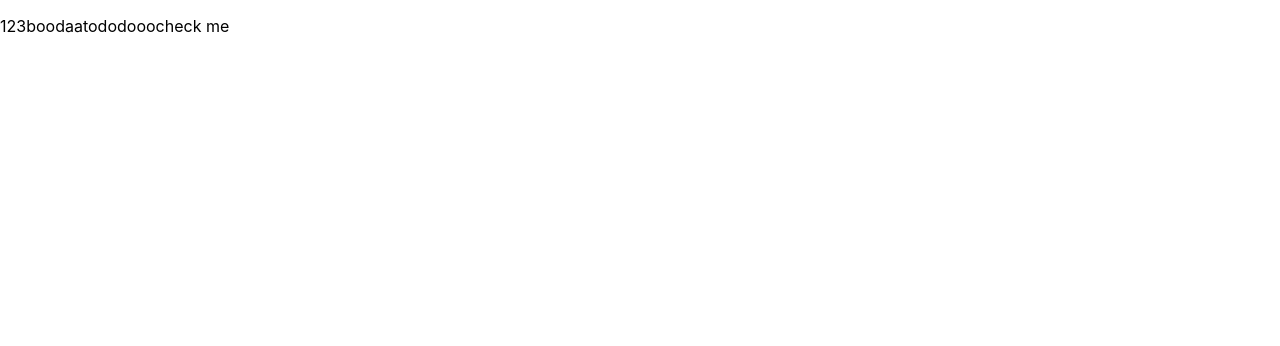
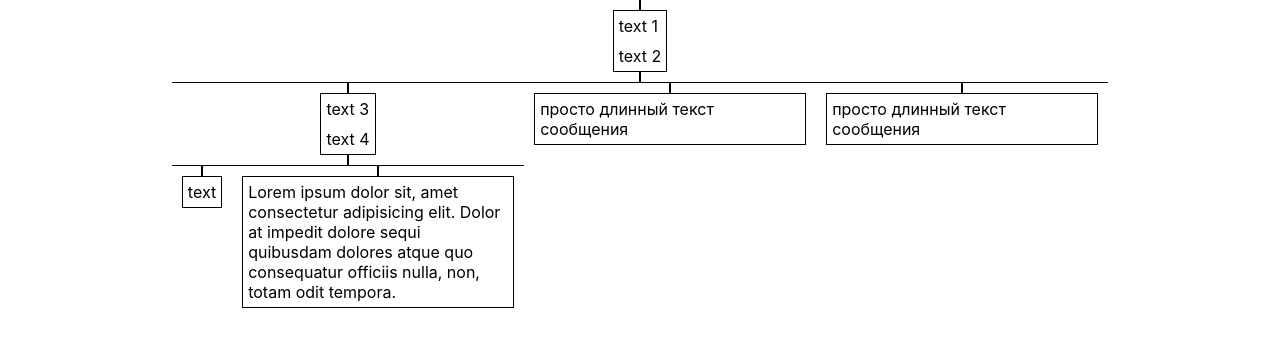
Before and after one commit to eLeontev/mind-map, a React (Create React App) app: page / in a window 1280 px wide. Shown: the top 346 px of the page. Built offline with nearby package versions, Linux system fonts and the light colour scheme.

Commit message:
add initial styles

```diff
--- a/src/App.css
+++ b/src/App.css
@@ -1,32 +1,4 @@
-.App {
-  text-align: center;
+#root {
+  display: flex;
+  flex-flow: row wrap;
 }
-
-.App-logo {
-  animation: App-logo-spin infinite 20s linear;
-  height: 40vmin;
-}
-
-.App-header {
-  background-color: #282c34;
-  min-height: 100vh;
-  display: flex;
-  flex-direction: column;
-  align-items: center;
-  justify-content: center;
-  font-size: calc(10px + 2vmin);
-  color: white;
-}
-
-.App-link {
-  color: #61dafb;
-}
-
-@keyframes App-logo-spin {
-  from {
-    transform: rotate(0deg);
-  }
-  to {
-    transform: rotate(360deg);
-  }
-}
--- a/src/App.js
+++ b/src/App.js
@@ -9,29 +9,35 @@ class App extends Component {
     this.state = {
       root: {
         id: 0,
-        labels: [1,2,3],
+        labels: ['text 1', 'text 2'],
         hasChildren: true,
       },
       blocks: [
         {
             id: 1,
-            labels: ['boo', 'daa'],
+            labels: ['text 3', 'text 4'],
             parentID: 0,
             hasChildren: true
         },
         {
             id: 2,
-            labels: ['todo'],
+            labels: ['text'],
             parentID: 1,
         },
         {
             id: 4,
-            labels: ['check me'],
+            labels: ['просто длинный текст сообщения'],
             parentID: 0,
         },
         {
+            id: 6,
+            labels: ['просто длинный текст сообщения'],
+            parentID: 0,
+        },
+        ,
+        {
             id: 3,
-            labels: ['dooo'],
+            labels: ['Lorem ipsum dolor sit, amet consectetur adipisicing elit. Dolor at impedit dolore sequi quibusdam dolores atque quo consequatur officiis nulla, non, totam odit tempora.'],
             parentID: 1,
         }
       ]
--- a/src/components/block/block.css
+++ b/src/components/block/block.css
@@ -1,4 +1,14 @@
 .block {
     display: flex;
+    flex-direction: column;
+    align-items: center;
+    flex: 1 0;
+    flex-basis: auto;
+}
+
+.block--children {
+    border-top: 1px solid #000;
     padding-bottom: 10px;
+    display: flex;
+    flex-flow: row wrap;
 }
--- a/src/components/block/block.js
+++ b/src/components/block/block.js
@@ -1,5 +1,5 @@
 import React from 'react';
-import {Label} from '../label/label';
+import {Labels} from '../labels/labels';
 import './block.css';
 
 export let Block = ({id, labels, hasChildren, blocks}) => {
@@ -11,8 +11,16 @@ export let Block = ({id, labels, hasChildren, blocks}) => {
     console.log(labels);
     return (
         <div className="block">
-            {labels.map((label, key) => <Label key={key} label={label} />)}
-            {hasChildren && renderBlocks(id)}
+            <Labels labels={labels} hasChildren={hasChildren} />
+            {/* <div className="labels"> */}
+                {/* {labels.map((label, key) => <Label key={key} label={label} />)} */}
+            {/* </div> */}
+            {hasChildren && (
+                <div className="block--children">
+                    {hasChildren && renderBlocks(id)}
+                </div>
+            )}
+
         </div>
     )
 }
--- /dev/null
+++ b/src/components/label/label.css
@@ -0,0 +1,4 @@
+.label--text {
+    margin: 0;
+    padding: 5px;
+}
--- a/src/components/label/label.js
+++ b/src/components/label/label.js
@@ -1,7 +1,8 @@
 import React from 'react';
+import './label.css';
 
 export let Label = ({label}) => (
     <label className="label">
-        <p>{label}</p>
+        <p className="label--text">{label}</p>
     </label>
 );
--- /dev/null
+++ b/src/components/labels/labels.css
@@ -0,0 +1,31 @@
+.labels {
+    position: relative;
+    display: flex;
+    flex-direction: column;
+    align-items: left;
+    border: 1px solid black;
+    margin: 10px;
+    max-width: 270px;
+}
+
+.labels_has_children:after {
+    position: absolute;
+    content: '';
+    left: 50%;
+    margin-left: -1px;
+    bottom: -11px;
+    width: 2px;
+    height: 10px;
+    background: #000;
+}
+
+.labels:before {
+    position: absolute;
+    content: '';
+    left: 50%;
+    margin-left: -1px;
+    top: -11px;
+    width: 2px;
+    height: 10px;
+    background: #000;
+}
--- /dev/null
+++ b/src/components/labels/labels.js
@@ -0,0 +1,9 @@
+import React from 'react';
+import {Label} from '../label/label';
+import './labels.css';
+
+export let Labels = ({labels, hasChildren}) => (
+    <div className={hasChildren ? 'labels labels_has_children' : 'labels'}>
+        {labels.map((label, key) => <Label key={key} label={label} />)}
+    </div>
+);
```
